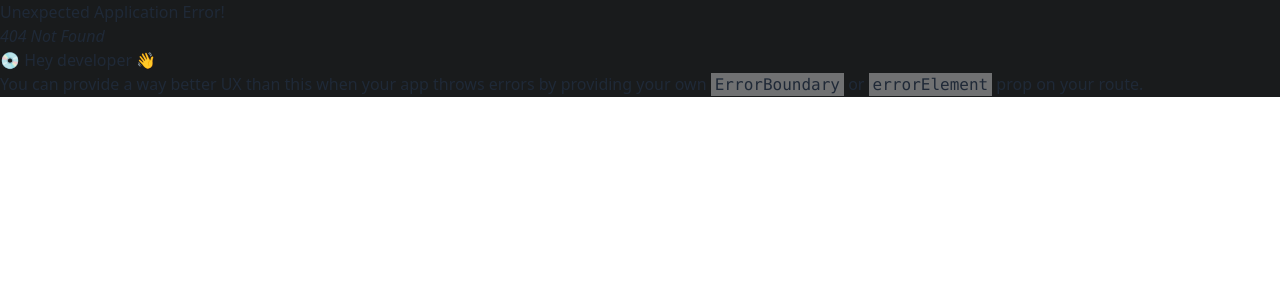
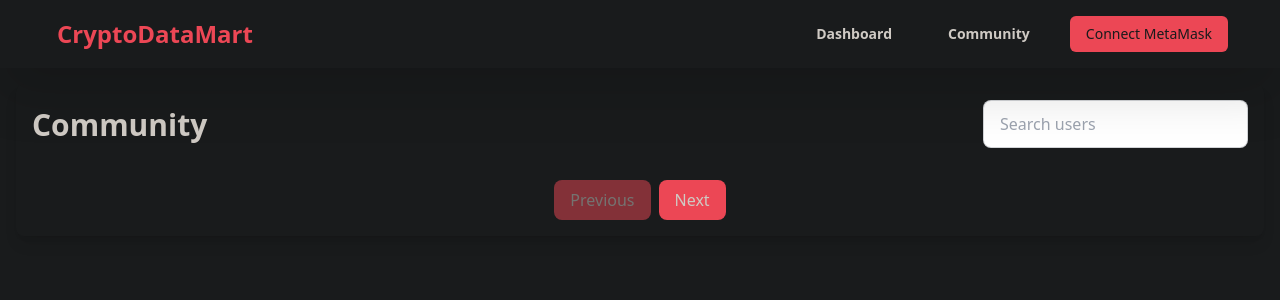
Before and after one commit to BrawlerXull/React-Vite-Tailwind-TS-Blockchain-Starter, a React (Vite) app in the folder frontend/: page /community in a window 1280 px wide. Before the commit this address had no page. Shown: the top 300 px of the page. Built offline with nearby package versions, Linux system fonts and the light colour scheme.

Commit message:
Community page added

```diff
--- a/frontend/src/App.tsx
+++ b/frontend/src/App.tsx
@@ -8,6 +8,7 @@ import {
 } from "react-router-dom";
 import DashboardPage from "./pages/Dashboard.js";
 import AddDatasetPage from "./components/AddDataSet.js";
+import Community from "./components/Community.js";
 
 const router = createBrowserRouter(
   createRoutesFromElements(
@@ -16,6 +17,9 @@ const router = createBrowserRouter(
       <Route path="/dashboard">
         <Route index element={<DashboardPage />} />
         <Route path="add-dataset" element={<AddDatasetPage />} />
+      </Route>
+      <Route path="/community">
+        <Route index element={<Community />} />
       </Route>
     </Route>
   )
--- /dev/null
+++ b/frontend/src/components/Community.tsx
@@ -0,0 +1,71 @@
+import { useEffect, useState } from "react";
+import Header from "./Header";
+import Spinner from "./Spinner";
+
+const Community = () => {
+    const [page, setPage] = useState(1);
+    const [search, setSearch] = useState("");
+    const [loadingFirstTime, setLoadingFirstTime] = useState(true);
+
+    useEffect(() => {
+        setLoadingFirstTime(false);
+    }, []);
+
+    const handleSearch = (e: React.ChangeEvent<HTMLInputElement>) => {
+        setSearch(e.target.value);
+        setPage(1);
+    };
+
+    const handleSubmit = (e: React.FormEvent<HTMLFormElement>) => {
+        e.preventDefault();
+    };
+
+    if (loadingFirstTime) {
+        return <Spinner />;
+    }
+
+    return (
+        <>
+            <div className="w-full flex justify-center bg-background drop-shadow-2xl">
+                <Header />
+            </div>
+            <div className="min-h-screen bg-background text-primary_text p-4 flex flex-col items-center">
+                <div className="w-full bg-background p-4 rounded-lg shadow-lg">
+                    <header className="flex flex-col lg:flex-row justify-between items-start lg:items-center mb-8">
+                        <h1 className="text-3xl font-bold mb-4 lg:mb-0">Community</h1>
+                        <form
+                            onSubmit={handleSubmit}
+                            className="flex flex-col lg:flex-row items-start lg:items-center space-y-4 lg:space-y-0 lg:space-x-4 w-full lg:w-auto"
+                        >
+                            <input
+                                type="text"
+                                className="input input-bordered w-full lg:w-auto"
+                                placeholder="Search users"
+                                value={search}
+                                onChange={handleSearch}
+                            />
+                        </form>
+                    </header>
+
+                    <div className="flex justify-center mt-8">
+                        <button
+                            onClick={() => setPage(page - 1)}
+                            disabled={page === 1}
+                            className="px-4 py-2 mx-1 bg-primary text-primary_text rounded-lg disabled:opacity-50"
+                        >
+                            Previous
+                        </button>
+                        <button
+                            onClick={() => setPage(page + 1)}
+                            className="px-4 py-2 mx-1 bg-primary text-primary_text rounded-lg disabled:opacity-50"
+                        >
+                            Next
+                        </button>
+                    </div>
+                </div>
+            </div>
+        </>
+    );
+};
+
+export default Community;
```
